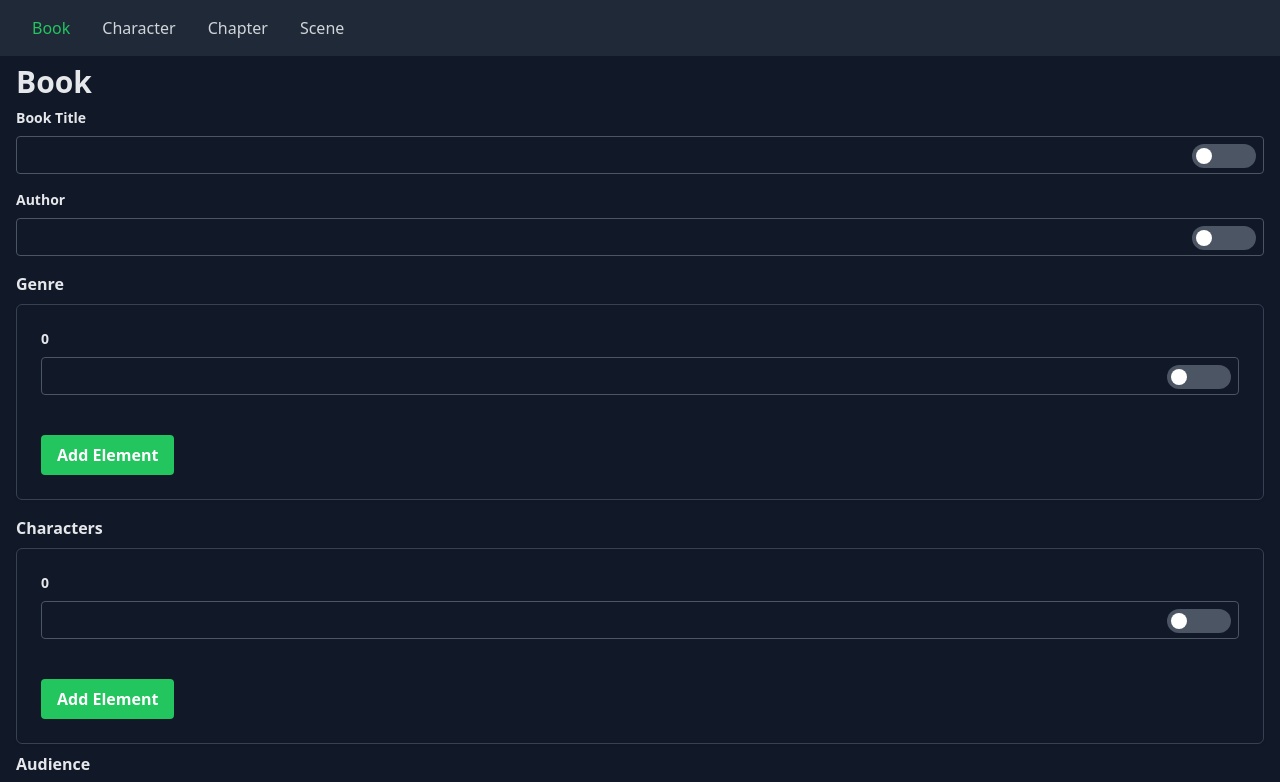
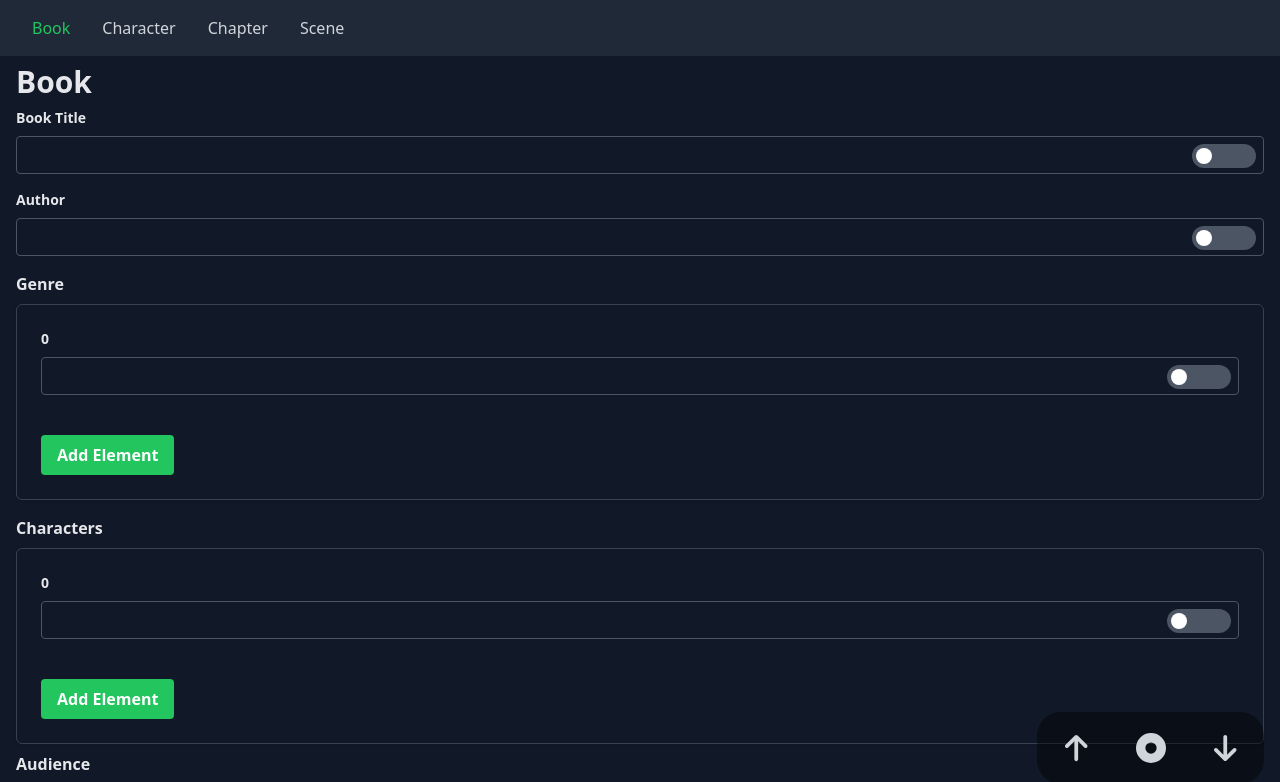
Before and after one commit to darthinvader/NovelGPTJSON, an Angular app: page /book in a window 1280 px wide. Shown: the top 782 px of the page. Built offline with nearby package versions, Linux system fonts and the light colour scheme.

Commit message:
feat: scroll buttons

```diff
--- a/package.json
+++ b/package.json
@@ -18,6 +18,9 @@
     "@angular/platform-browser": "^15.2.0",
     "@angular/platform-browser-dynamic": "^15.2.0",
     "@angular/router": "^15.2.0",
+    "@fortawesome/angular-fontawesome": "~0.12.1",
+    "@fortawesome/fontawesome-svg-core": "^6.2.1",
+    "@fortawesome/free-solid-svg-icons": "^6.2.1",
     "@popperjs/core": "^2.11.6",
     "rxjs": "~7.8.0",
     "tslib": "^2.3.0",
--- a/src/app/app.component.html
+++ b/src/app/app.component.html
@@ -1,3 +1,4 @@
+<app-scroll-buttons></app-scroll-buttons>
 <nav class="bg-gray-800 p-4 text-white">
   <a routerLink="/book" routerLinkActive="text-green-500" class="text-gray-300 hover:text-green-500 px-4 py-2">Book</a>
   <a routerLink="/character" routerLinkActive="text-green-500"
--- a/src/app/app.component.scss
+++ b/src/app/app.component.scss
@@ -0,0 +1,7 @@
+.arrow-down {
+  width: 0;
+  height: 0;
+  border-left: 0.3125rem solid transparent;
+  border-right: 0.3125rem solid transparent;
+  border-top: 0.625rem solid white;
+}
--- a/src/app/app.module.ts
+++ b/src/app/app.module.ts
@@ -10,6 +10,8 @@ import * as chapter from '../assets/Chapter.json';
 import * as character from '../assets/Character.json';
 import * as scene from '../assets/Scene.json';
 import { WrapperComponent } from './wrapper/wrapper.component';
+import { ScrollButtonsComponent } from './scroll-buttons/scroll-buttons.component';
+import { FontAwesomeModule } from '@fortawesome/angular-fontawesome';
 
 const routes: Routes = [
   { path: 'book', component: WrapperComponent, data: { input: book, title: 'Book' } },
@@ -23,13 +25,15 @@ const routes: Routes = [
     AppComponent,
     CardComponent,
     FormsComponent,
-    WrapperComponent
+    WrapperComponent,
+    ScrollButtonsComponent
   ],
   imports: [
     BrowserModule,
     RouterModule,
     ReactiveFormsModule,
-    RouterModule.forRoot(routes) // Moved to imports array
+    RouterModule.forRoot(routes),
+    FontAwesomeModule // Moved to imports array
   ],
   providers: [],
   bootstrap: [AppComponent],
--- /dev/null
+++ b/src/app/scroll-buttons/scroll-buttons.component.html
@@ -0,0 +1,17 @@
+<div class="fixed bottom-4 right-4 space-y-4 z-10 bg-black bg-opacity-40 p-1 rounded-3xl">
+  <!-- Top Arrow -->
+  <button class="bg-transparent text-gray-300 px-6 pb-4 rounded-full hover:text-white focus:text-white text-2xl"
+    (click)="scrollToStart()">
+    <fa-icon [icon]="faArrowUp" size="lg"></fa-icon>
+  </button>
+  <!-- Middle Icon -->
+  <button class="bg-transparent text-gray-300 px-6 pb-4 rounded-full hover:text-white focus:text-white text-2xl"
+    (click)="scrollToMid()">
+    <fa-icon [icon]="faDotCircle" size="lg"></fa-icon>
+  </button>
+  <!-- Bottom Arrow -->
+  <button class="bg-transparent text-gray-300 px-6 pb-4 rounded-full hover:text-white focus:text-white text-2xl"
+    (click)="scrollToEnd()">
+    <fa-icon [icon]="faArrowDown" size="lg"></fa-icon>
+  </button>
+</div>
--- /dev/null
+++ b/src/app/scroll-buttons/scroll-buttons.component.ts
@@ -0,0 +1,29 @@
+import { Component } from '@angular/core';
+import { faArrowDown, faArrowUp, faDotCircle } from '@fortawesome/free-solid-svg-icons';
+
+@Component({
+  selector: 'app-scroll-buttons',
+  templateUrl: './scroll-buttons.component.html',
+  styleUrls: ['./scroll-buttons.component.scss']
+})
+export class ScrollButtonsComponent {
+  customClasses: string | string[] | Set<string> | { [klass: string]: any; } = '';
+
+  faArrowUp = faArrowUp
+  faArrowDown = faArrowDown
+  faDotCircle = faDotCircle
+
+  scrollToStart(): void {
+    window.scrollTo({ top: 0, behavior: 'smooth' });
+  }
+
+  scrollToMid(): void {
+    const middle = document.body.scrollHeight / 2;
+    window.scrollTo({ top: middle, behavior: 'smooth' });
+  }
+
+  scrollToEnd(): void {
+    const end = document.body.scrollHeight;
+    window.scrollTo({ top: end, behavior: 'smooth' });
+  }
+}
```
Also changed, not shown: src/app/scroll-buttons/scroll-buttons.component.scss (added), 2 other files (tests, documents, lock files or other folders).
